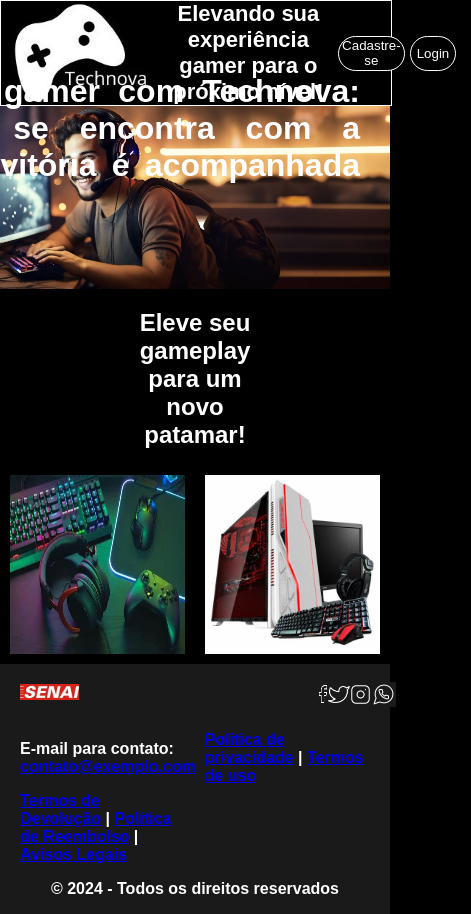
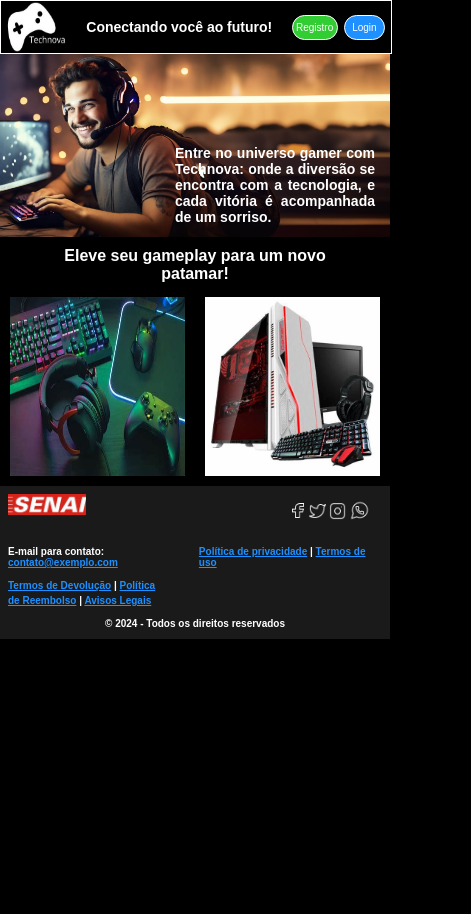
Before and after one commit to RyanVictorr/ihc_activity_2, a plain HTML site: page index.html in a window 390 px wide. Shown: the whole page, 471 px wide, since content can reach past the window. After the commit the page ends 844 px from the top, so only its background shows below. Drawn offline with Linux system fonts and the light colour scheme.

Commit message:
first commit

```diff
--- a/index.html
+++ b/index.html
@@ -11,12 +11,11 @@
     <div class="conteiner">
         <header>
                 <img class="logo" src="/image/Logo do site.jpg" alt="Logo da Tecnova">
-                <h1 class="slogan">Elevando sua experiência gamer para o próximo nível!</h1>
+                <h1 class="slogan">Conectando você ao futuro!</h1>
             <div class="header-links">
-                <button class="cadastre-se" aria-label="Fazer cadastro">Cadastre-se</button>
+                <button class="cadastre-se" aria-label="Fazer cadastro">Registro</button>
                 <button class="login" aria-label="Fazer login">Login</button>
             </div>
-
         </header>
 
         <main>
--- a/style.css
+++ b/style.css
@@ -1,5 +1,4 @@
 /*Tudo*/
-
 body{
     height: 100%;
     margin: 0;
@@ -29,15 +28,15 @@ header{
 .slogan{
     margin: 0px;
     width: 100vh;
-    font-size: 22px;
+    font-size: 32px;
     text-align: center;
 }
 
 .header-links{
-    width: 11%;
+    width: 15%;
     margin-right: 10px;
     display: flex;
-    justify-content: space-between;
+    justify-content: space-evenly;
 
 }
 .cadastre-se,
@@ -68,21 +67,24 @@ header{
 }
 
 .header-links button{
-    background-color: #000000;
     color: #ffffff;
     border: 1px solid #ffffff;
     border-radius: 30px;
-    height: 35px;
+    height: 45px;
     display: flex;
     flex-direction: column;
     justify-content: center;
 }
 .cadastre-se{
-    margin-right: 5px;
+    background-color: #32CD32;
+    font-size: 18px;
     padding: 0px 3px 0px 3px;
 }
 .login{
-    width: 60px;
+    background-color: #1E90FF;
+    margin-right: 4px;
+    font-size: 18px;
+    width: 80px;
     align-items: center;
     display: flex;
     justify-content: center;
@@ -107,7 +109,7 @@ main{
 .image-caption{
     height: 242px;
     width: 665px;
-    font-size: 32px;
+    font-size: 24px;
     position: absolute;
     bottom: 0;
     right: 0;
@@ -129,6 +131,7 @@ main{
 .slogan2{
     width: 40%;
     text-align: center;
+    font-size: 18px;
 }
 
 .example-images{
@@ -154,6 +157,7 @@ footer{
     width: 100%
 }
 .number1{
+
     display: flex;
     justify-content: space-between;
 }
@@ -209,3 +213,119 @@ footer{
     display: flex;
     justify-content: center;
 }
+
+footer a{
+    color: #1E90FF;
+}
+
+/*Responsividade*/
+@media (max-width: 600px) {
+    /*Header*/
+    .logo {
+        width: 101px;
+        height: 50px;
+        margin: 0px 0px 0px 5px;
+    }
+
+    .slogan{
+        font-size: 16px;
+        width: 50%;
+    }
+    .header-links{
+        width: 25%;
+        display: flex;
+        margin-right: 2px;
+    }
+
+    .header-links button{
+        height: 25px;
+        align-items: center;
+    }
+
+    .cadastre-se{
+        margin-right: 10px;
+        font-size: 10px;
+        margin-right: 6px;
+        width: 60%;
+
+    }
+
+    .login{
+        background-color: #1E90FF;
+        margin-right: 4px;
+        font-size: 10px;
+        width: 50px;
+        align-items: center;
+        display: flex;
+        justify-content: center;
+        flex-direction: row;
+    }
+
+    /*corpo do site*/
+    .image-caption {
+        height: 100px;
+        width: 200px;
+        font-size: 14px;
+        margin-right: 5px;
+    }
+
+    .slogan2 {
+        width: 80%;
+        font-size: 16px;
+        margin: 1.5% 0% 1% 0%;
+    }
+
+    /*Rodapé*/
+    .footer-image {
+        width: 20%;
+        padding: 8px;
+    }
+
+    .footer-icons {
+        width: 20%;
+    }
+
+    .footer-text{
+        font-size: 10px;
+    }
+
+    .number2 {
+        padding-left: 8px;
+        padding-right: 20px;
+    }
+
+    .footer-links2 {
+        padding-left: 8px;
+        line-height: 15px;
+    }
+}
+@media (max-width: 400px) {
+
+
+    header{
+        width: 100%;
+    }
+    .logo {
+        width: 60px;
+        height: 50px;
+        margin: 1px 1px 1px 5px;
+    }
+
+    .slogan{
+        font-size: 14px;
+        width: 60%;
+    }
+}
+@media (min-width: 1025px) {
+    /* Estilos para desktops e telas grandes */
+    /*Header*/
+    .slogan {
+        width: 80vh;
+    }
+    .header-links{
+        width: 20%;
+    }
+    .header-links button {
+        margin: 4px;
+    }
+}
```
